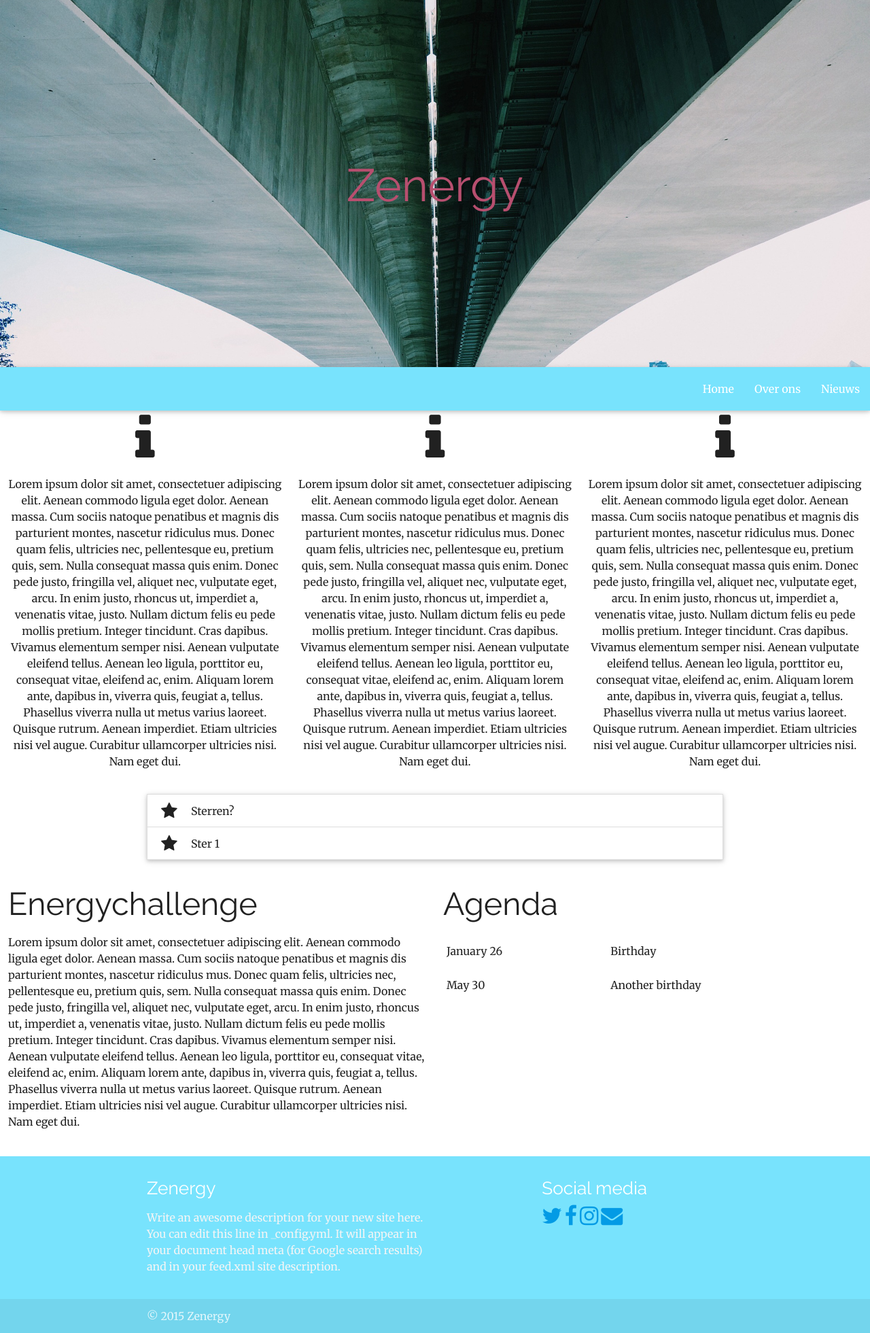
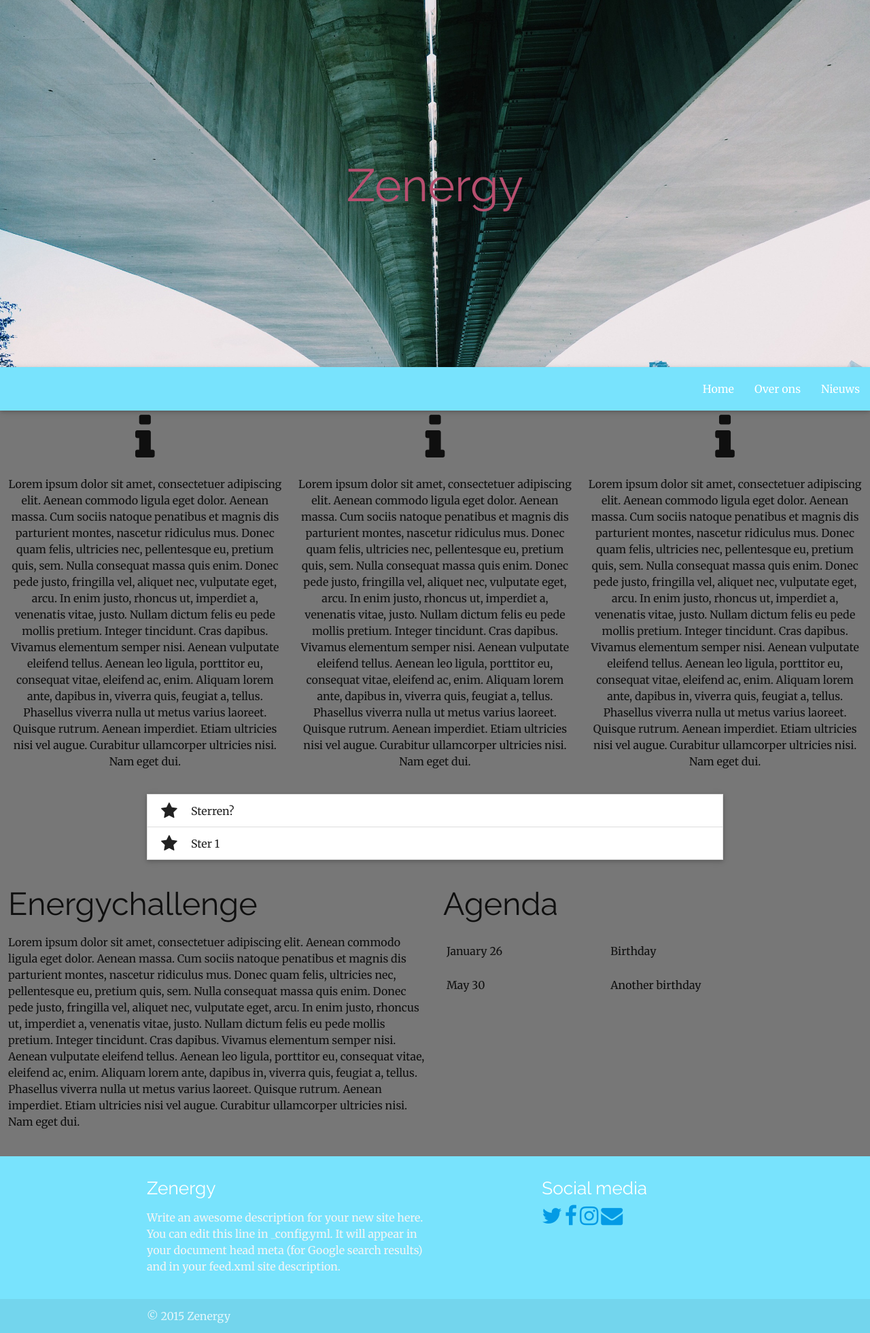
Before and after one commit to jasperwr/zenergy.jasperwr.github.io, a Jekyll site: the page built from index.html, in a window 1280 px wide. Shown: the whole page at 68% size. Built offline with Jekyll 4.4.1, drawn with Linux system fonts in a browser that asks for light colours; nearby versions of some CDN libraries.

Commit message:
Update _color.scss

```diff
--- a/_sass/_color.scss
+++ b/_sass/_color.scss
@@ -1,5 +1,5 @@
 $shakespeare:
-    #fff
+    #777
     ;
 
 $tiber:
```
